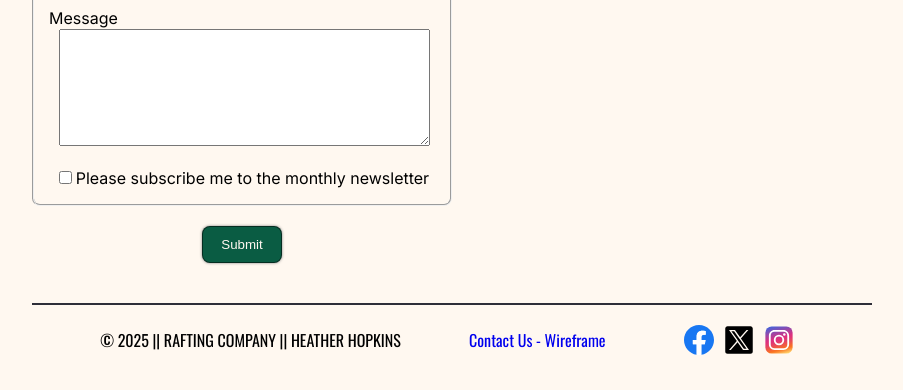
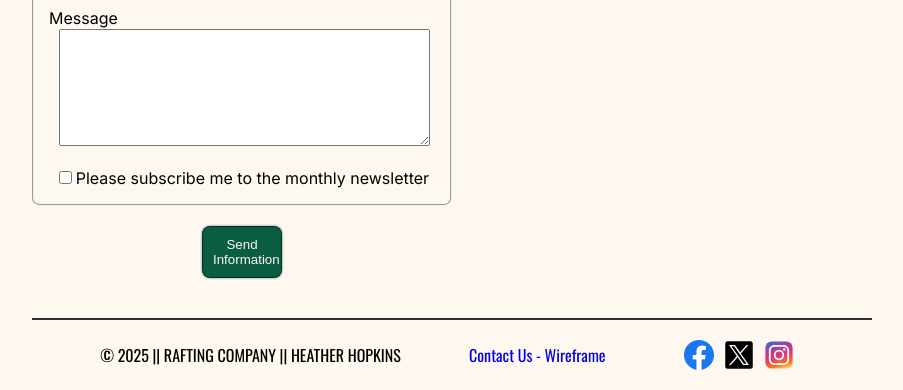
Before and after one commit to heatherhop/wdd130, a plain HTML site: page wwr/contact.html in a window 1280 px wide. Shown: the part 1580-1970 px from the top of the page, without its empty margins (188-1091 px from the left). Drawn offline with nearby package versions, Linux system fonts and the light colour scheme.

Commit message:
more changes

```diff
--- a/wwr/contact.html
+++ b/wwr/contact.html
@@ -75,7 +75,7 @@
                     <input type="checkbox" id="newsletter" name="newsletter">
                     <label for="newsletter">Please subscribe me to the monthly newsletter</label>
                 </fieldset>
-                <button>Submit</button>
+                <button>Send Information</button>
             </form>
             <div class="map">
                 <iframe
```
